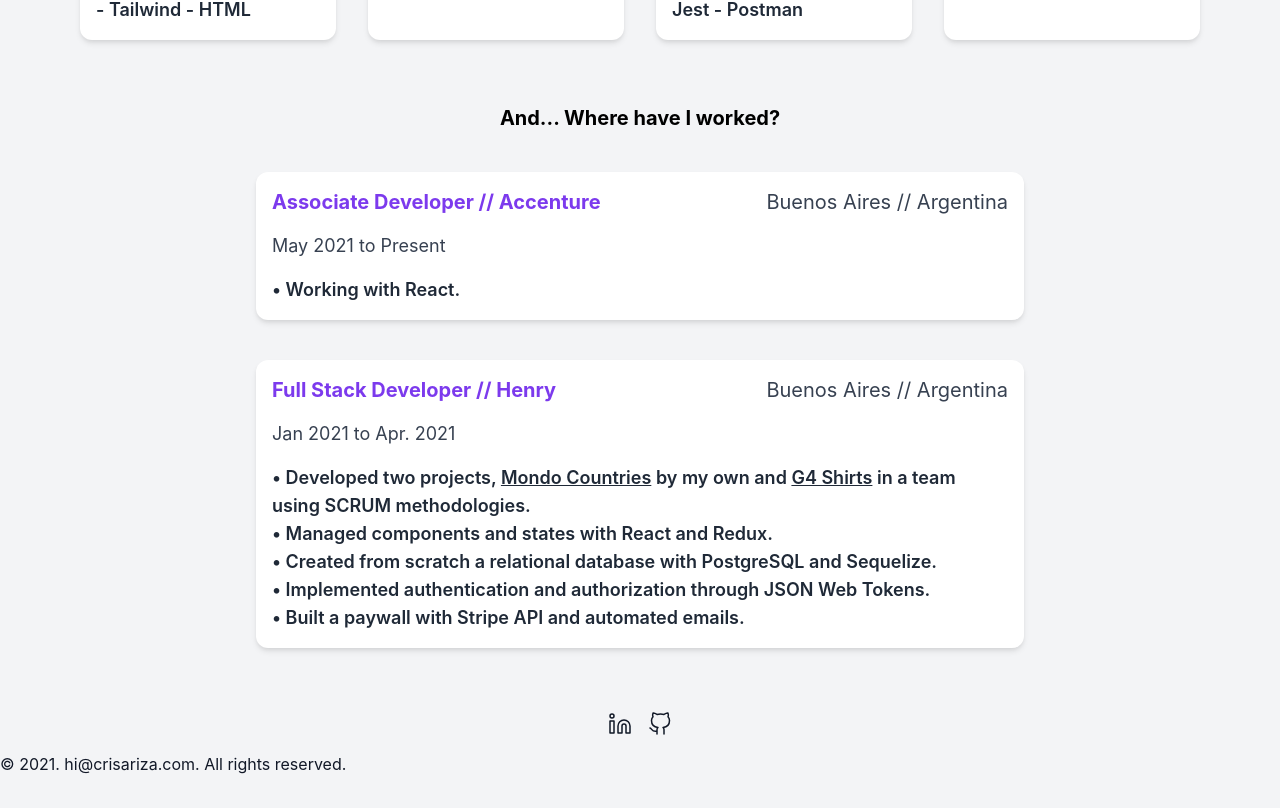
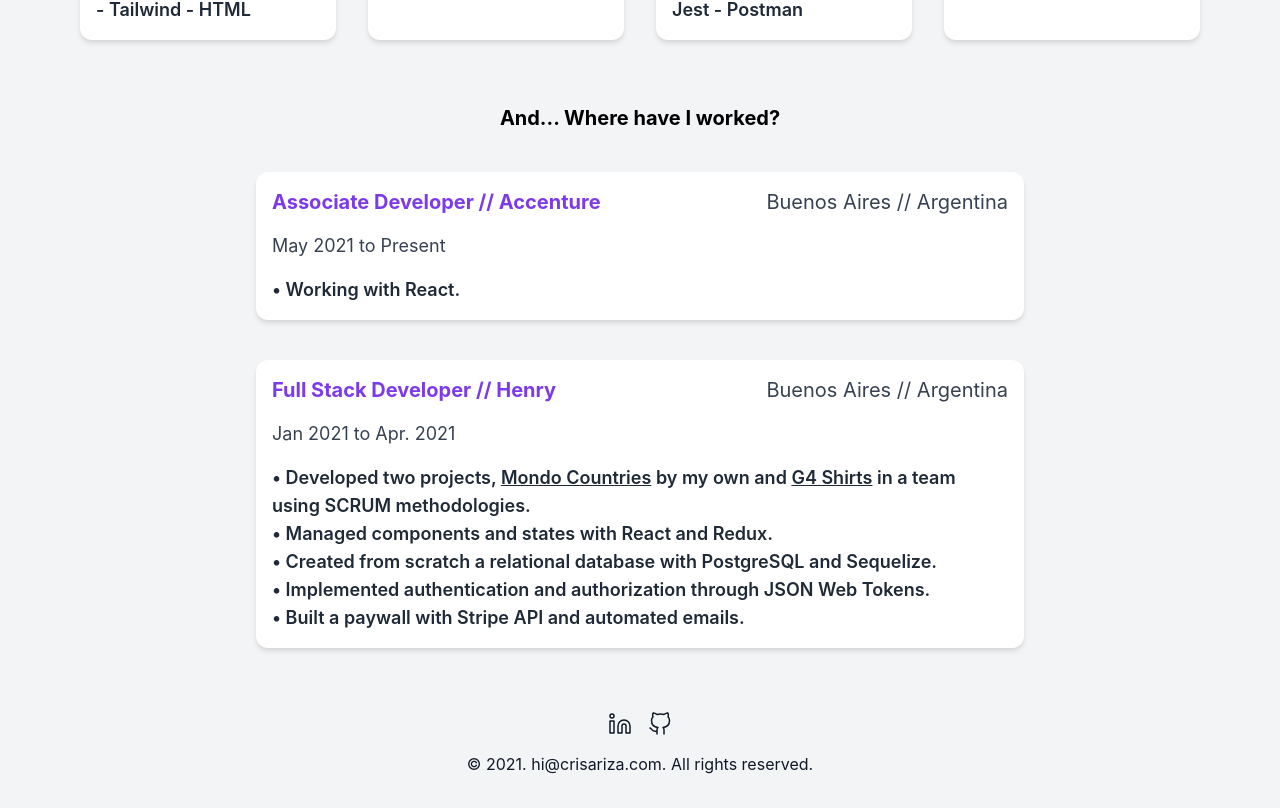
Before and after one commit to criiz8/my-website, a React (Create React App) app: page / in a window 1280 px wide. Shown: the part 988-1796 px from the top of the page. Built offline with nearby package versions, Linux system fonts and the light colour scheme.

Commit message:
Update footer.jsx

```diff
--- a/src/components/footer.jsx
+++ b/src/components/footer.jsx
@@ -37,7 +37,7 @@
           </svg>
         </a>
       </div>
-      <div className="text-gray-900 dark:text-gray-200">
+      <div className="text-gray-900 text-center dark:text-gray-200">
         <p>
           © 2021.{" "}
           <a
```
